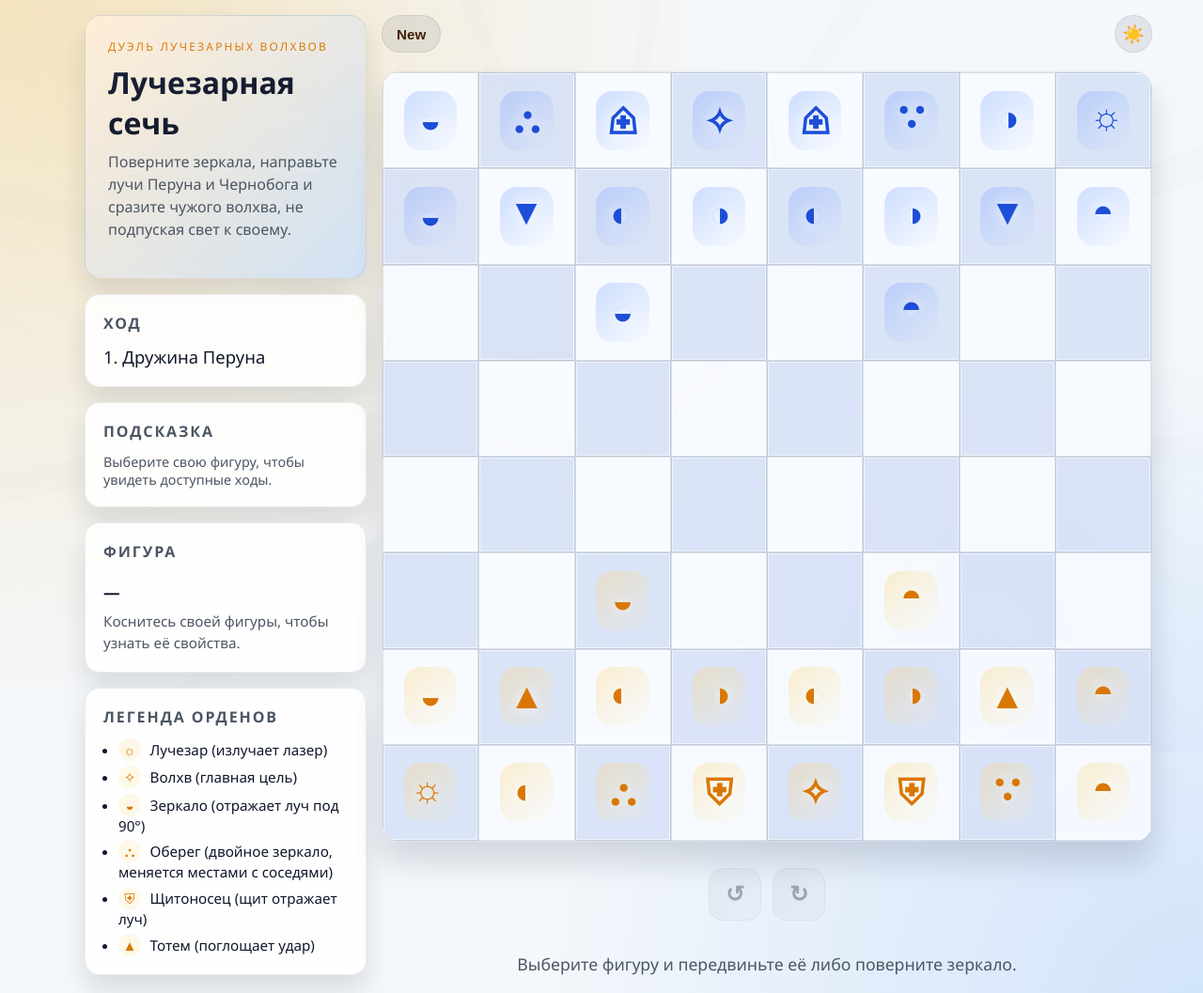
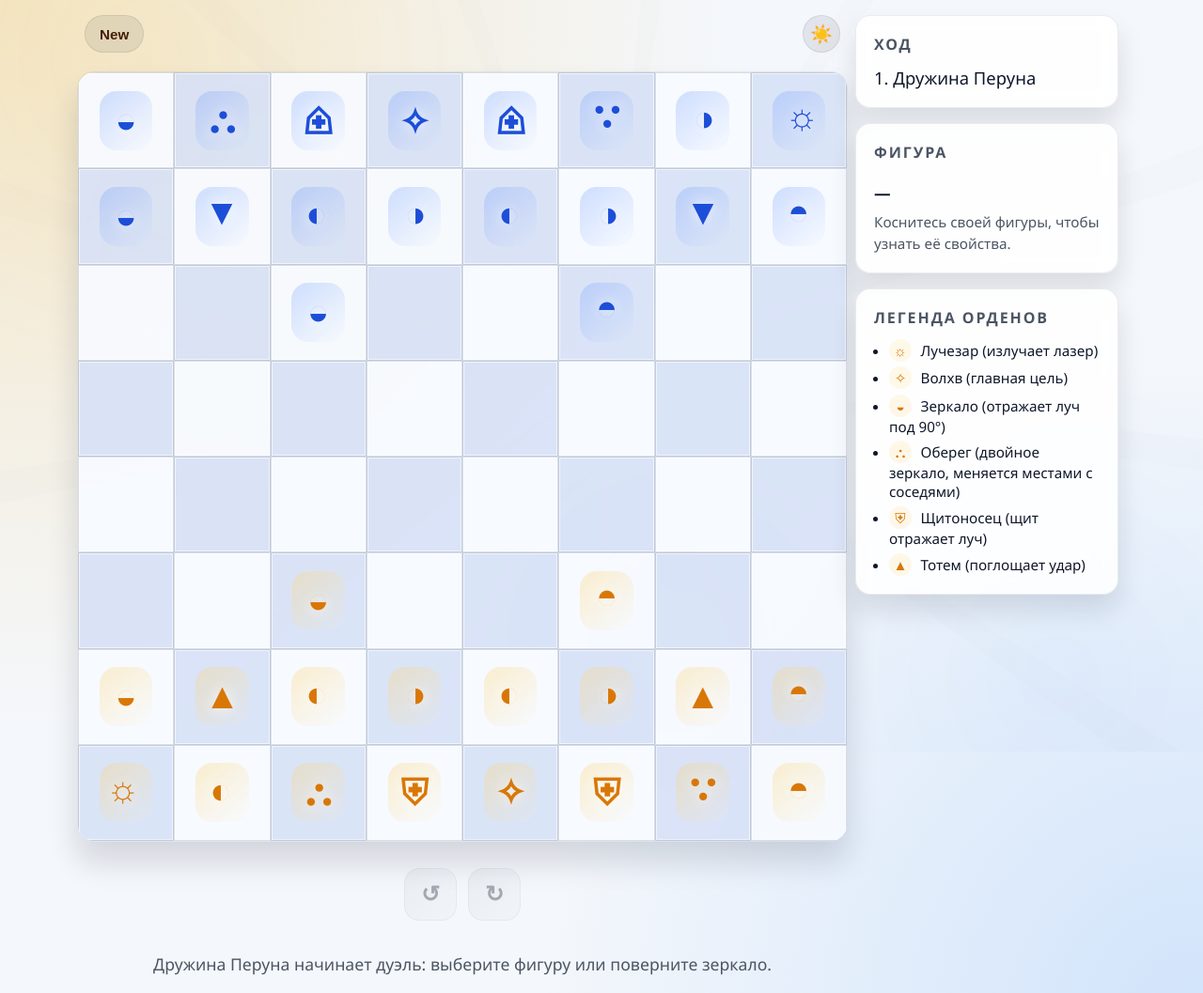
Before and after one commit to Sobagreen/mazepark, a plain HTML site: page index.html in a window 1280 px wide. Shown: the top 1057 px of the page at 94% size. Drawn offline with Linux system fonts and the light colour scheme.

Commit message:
Fix turn flow and simplify layout

```diff
--- a/index.html
+++ b/index.html
@@ -8,43 +8,6 @@
 </head>
 <body class="theme-dark">
   <main class="game">
-    <aside class="sidebar">
-      <header class="sidebar__hero">
-        <p class="sidebar__overtitle">Дуэль лучезарных волхвов</p>
-        <h1>Лучезарная сечь</h1>
-        <p class="sidebar__intro">Поверните зеркала, направьте лучи Перуна и Чернобога и сразите чужого волхва, не подпуская свет к своему.</p>
-      </header>
-
-      <section class="panel">
-        <h2>Ход</h2>
-        <p id="turn-indicator" class="panel__turn">—</p>
-      </section>
-
-      <section class="panel">
-        <h2>Подсказка</h2>
-        <p id="action-hint" class="panel__hint">Выберите свою фигуру, чтобы увидеть доступные ходы.</p>
-      </section>
-
-      <section class="panel panel--piece" aria-live="polite">
-        <h2>Фигура</h2>
-        <p id="piece-name" class="piece-panel__name">—</p>
-        <p id="piece-details" class="piece-panel__details">Коснитесь своей фигуры, чтобы узнать её свойства.</p>
-      </section>
-
-      <section class="panel panel--legend">
-        <h2>Легенда орденов</h2>
-        <ul class="legend">
-          <li><span class="legend__glyph legend__glyph--light">☼</span> Лучезар (излучает лазер)</li>
-          <li><span class="legend__glyph legend__glyph--light">✧</span> Волхв (главная цель)</li>
-          <li><span class="legend__glyph legend__glyph--light">◒</span> Зеркало (отражает луч под 90°)</li>
-          <li><span class="legend__glyph legend__glyph--light">⛬</span> Оберег (двойное зеркало, меняется местами с соседями)</li>
-          <li><span class="legend__glyph legend__glyph--light">⛨</span> Щитоносец (щит отражает луч)</li>
-          <li><span class="legend__glyph legend__glyph--light">▲</span> Тотем (поглощает удар)</li>
-        </ul>
-      </section>
-
-    </aside>
-
     <section class="board-area">
       <div class="board-toolbar">
         <button type="button" id="new-game" class="toolbar-button toolbar-button--primary" title="Начать заново">New</button>
@@ -67,6 +30,30 @@
       </div>
       <p id="status" class="status" aria-live="assertive"></p>
     </section>
+    <aside class="sidebar">
+      <section class="panel">
+        <h2>Ход</h2>
+        <p id="turn-indicator" class="panel__turn">—</p>
+      </section>
+
+      <section class="panel panel--piece" aria-live="polite">
+        <h2>Фигура</h2>
+        <p id="piece-name" class="piece-panel__name">—</p>
+        <p id="piece-details" class="piece-panel__details">Коснитесь своей фигуры, чтобы узнать её свойства.</p>
+      </section>
+
+      <section class="panel panel--legend">
+        <h2>Легенда орденов</h2>
+        <ul class="legend">
+          <li><span class="legend__glyph legend__glyph--light">☼</span> Лучезар (излучает лазер)</li>
+          <li><span class="legend__glyph legend__glyph--light">✧</span> Волхв (главная цель)</li>
+          <li><span class="legend__glyph legend__glyph--light">◒</span> Зеркало (отражает луч под 90°)</li>
+          <li><span class="legend__glyph legend__glyph--light">⛬</span> Оберег (двойное зеркало, меняется местами с соседями)</li>
+          <li><span class="legend__glyph legend__glyph--light">⛨</span> Щитоносец (щит отражает луч)</li>
+          <li><span class="legend__glyph legend__glyph--light">▲</span> Тотем (поглощает удар)</li>
+        </ul>
+      </section>
+    </aside>
   </main>
 
   <script src="script.js"></script>
--- a/script.js
+++ b/script.js
@@ -111,7 +111,6 @@ const elements = {
   turn: document.getElementById("turn-indicator"),
   rotateLeft: document.getElementById("rotate-left"),
   rotateRight: document.getElementById("rotate-right"),
-  hint: document.getElementById("action-hint"),
   endgame: document.getElementById("endgame"),
   endgameTitle: document.getElementById("endgame-title"),
   endgameSubtitle: document.getElementById("endgame-subtitle"),
@@ -133,18 +132,13 @@ function startNewGame() {
   board = createEmptyBoard();
   placeInitialPieces();
   currentPlayer = "light";
-  selectedCell = null;
-  currentOptions = [];
   turnCounter = 1;
   clearLaserPath();
   updateTurnIndicator();
-  renderBoard();
-  setStatus("Выберите фигуру и передвиньте её либо поверните зеркало.");
-  elements.hint.textContent = "Выберите свою фигуру, чтобы увидеть доступные ходы.";
+  clearSelection({ silent: true });
+  setStatus("Дружина Перуна начинает дуэль: выберите фигуру или поверните зеркало.");
   elements.endgame.hidden = true;
   elements.endgame.setAttribute("aria-hidden", "true");
-  updateRotateControls(false);
-  updatePiecePanel();
 }
 
 function createEmptyBoard() {
@@ -267,22 +261,23 @@ function selectCell(x, y) {
   renderBoard();
   updateRotateControls(def.canRotate);
   const movesText = currentOptions.length
-    ? `Доступно ходов: ${currentOptions.map((opt) => toNotation(opt.x, opt.y)).join(", ")}`
+    ? `Доступно ходов: ${currentOptions.map((opt) => toNotation(opt.x, opt.y)).join(", ")}.`
     : def.canRotate
       ? "Можно только повернуть выбранную фигуру."
       : "Для этой фигуры доступных действий нет.";
-  elements.hint.textContent = `${def.name}: ${movesText}`;
-  setStatus(`${PLAYERS[currentPlayer].name}: выбрана фигура ${def.name} на ${toNotation(x, y)}.`);
+  setStatus(`${PLAYERS[currentPlayer].name}: ${def.name} на ${toNotation(x, y)}. ${movesText}`);
   updatePiecePanel(piece, toNotation(x, y));
 }
 
-function clearSelection() {
+function clearSelection({ silent = false } = {}) {
   selectedCell = null;
   currentOptions = [];
   renderBoard();
   updateRotateControls(false);
-  elements.hint.textContent = "Выберите свою фигуру, чтобы увидеть доступные ходы.";
   updatePiecePanel();
+  if (!silent) {
+    setStatus(`${PLAYERS[currentPlayer].name}: выберите фигуру.`);
+  }
 }
 
 function updateRotateControls(enabled) {
@@ -326,8 +321,9 @@ function rotateSelected(delta) {
 }
 
 function endTurn() {
-  clearSelection();
-  const laserResult = fireLaser(currentPlayer);
+  clearSelection({ silent: true });
+  const activePlayer = currentPlayer;
+  const laserResult = fireLaser(activePlayer);
   renderBoard();
   highlightLaserPath(laserResult);
   if (laserResult.hit) {
@@ -337,7 +333,7 @@ function endTurn() {
     const cell = toNotation(laserResult.hit.x, laserResult.hit.y);
     setStatus(`${laserResult.firer} испепеляет ${pieceName} (${owner}) на ${cell}.`);
     if (hitPiece.type === "volhv") {
-      finishGame(currentPlayer);
+      finishGame(activePlayer);
       return;
     }
   } else if (laserResult.blocked) {
@@ -346,7 +342,7 @@ function endTurn() {
     const cell = toNotation(laserResult.blocked.x, laserResult.blocked.y);
     setStatus(`${laserResult.firer} не проходит через ${PIECE_DEFS[blockPiece.type].name} на ${cell}.`);
   }
-  currentPlayer = currentPlayer === "light" ? "shadow" : "light";
+  currentPlayer = activePlayer === "light" ? "shadow" : "light";
   turnCounter += 1;
   updateTurnIndicator();
   if (!laserResult.hit) {
--- a/style.css
+++ b/style.css
@@ -122,7 +122,7 @@ body > * {
   width: min(1100px, 100%);
   display: grid;
   gap: 1rem;
-  grid-template-columns: 300px 1fr;
+  grid-template-columns: minmax(0, 1fr) 280px;
   align-items: start;
 }
 
@@ -130,46 +130,6 @@ body > * {
   display: flex;
   flex-direction: column;
   gap: 1rem;
-}
-
-.sidebar__hero {
-  background: linear-gradient(135deg, var(--hero-gradient-start), var(--hero-gradient-end));
-  border-radius: 18px;
-  padding: 1.5rem;
-  backdrop-filter: blur(6px);
-  box-shadow: var(--panel-elevation);
-  border: 1px solid var(--panel-border-color);
-  position: relative;
-  overflow: hidden;
-}
-
-.sidebar__hero::after {
-  content: "";
-  position: absolute;
-  inset: 0;
-  border-radius: inherit;
-  background: linear-gradient(160deg, rgba(255, 255, 255, 0.18), transparent 55%);
-  opacity: 0.35;
-  pointer-events: none;
-}
-
-.sidebar__overtitle {
-  text-transform: uppercase;
-  font-size: 0.75rem;
-  letter-spacing: 0.18em;
-  margin: 0 0 0.5rem;
-  color: var(--accent-light);
-}
-
-.sidebar__hero h1 {
-  margin: 0;
-  font-size: 2rem;
-}
-
-.sidebar__intro {
-  margin: 0.5rem 0 1rem;
-  color: var(--muted);
-  line-height: 1.5;
 }
 
 .panel {
@@ -191,12 +151,6 @@ body > * {
 .panel__turn {
   margin: 0;
   font-size: 1.15rem;
-}
-
-.panel__hint {
-  margin: 0.75rem 0 0;
-  color: var(--muted);
-  font-size: 0.9rem;
 }
 
 .legend {
@@ -623,16 +577,11 @@ body.theme-light .board-action {
     gap: 0.75rem;
   }
 
-  .sidebar__hero {
-    flex: 1 1 100%;
-  }
-
   .panel {
     flex: 1 1 min(280px, 100%);
   }
 
-    .panel--legend,
-    .sidebar__intro {
+  .panel--legend {
     display: none;
   }
 
@@ -647,12 +596,7 @@ body.theme-light .board-action {
     padding: 0.5rem;
   }
 
-  .sidebar__hero h1 {
-    font-size: 1.6rem;
-  }
-
-  .panel,
-  .sidebar__hero {
+  .panel {
     padding: 1rem;
   }
 
```
